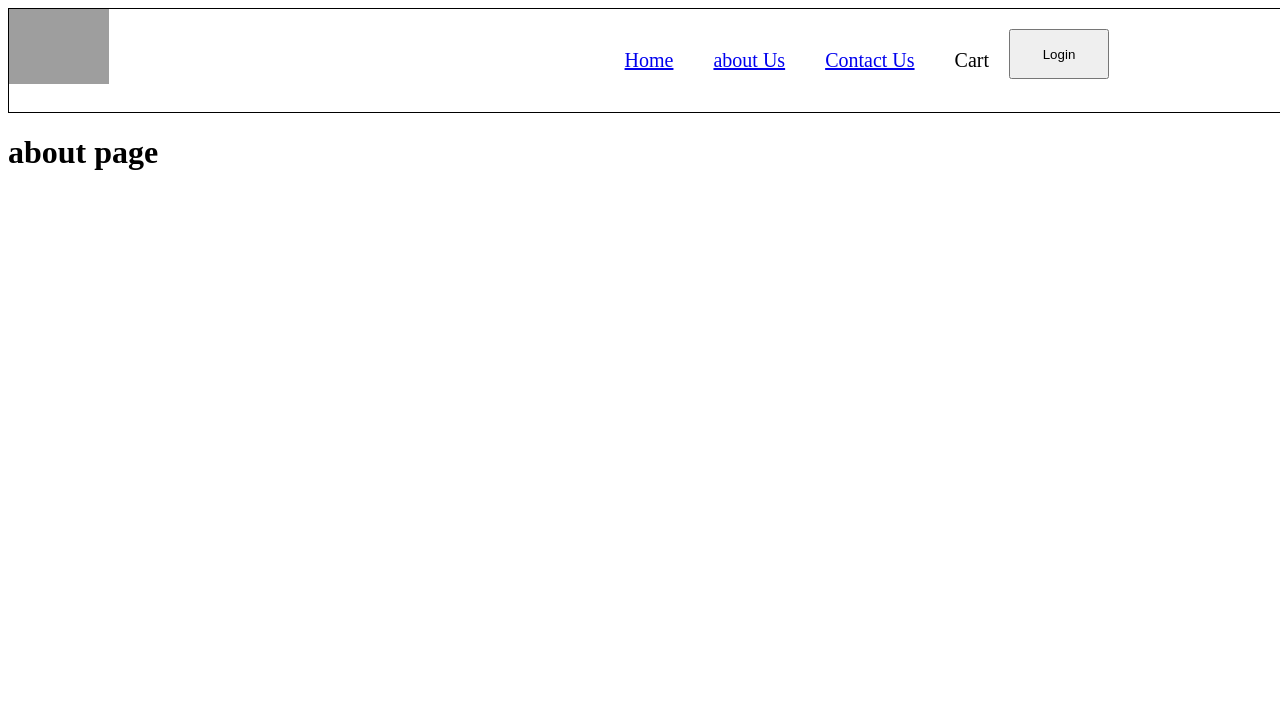
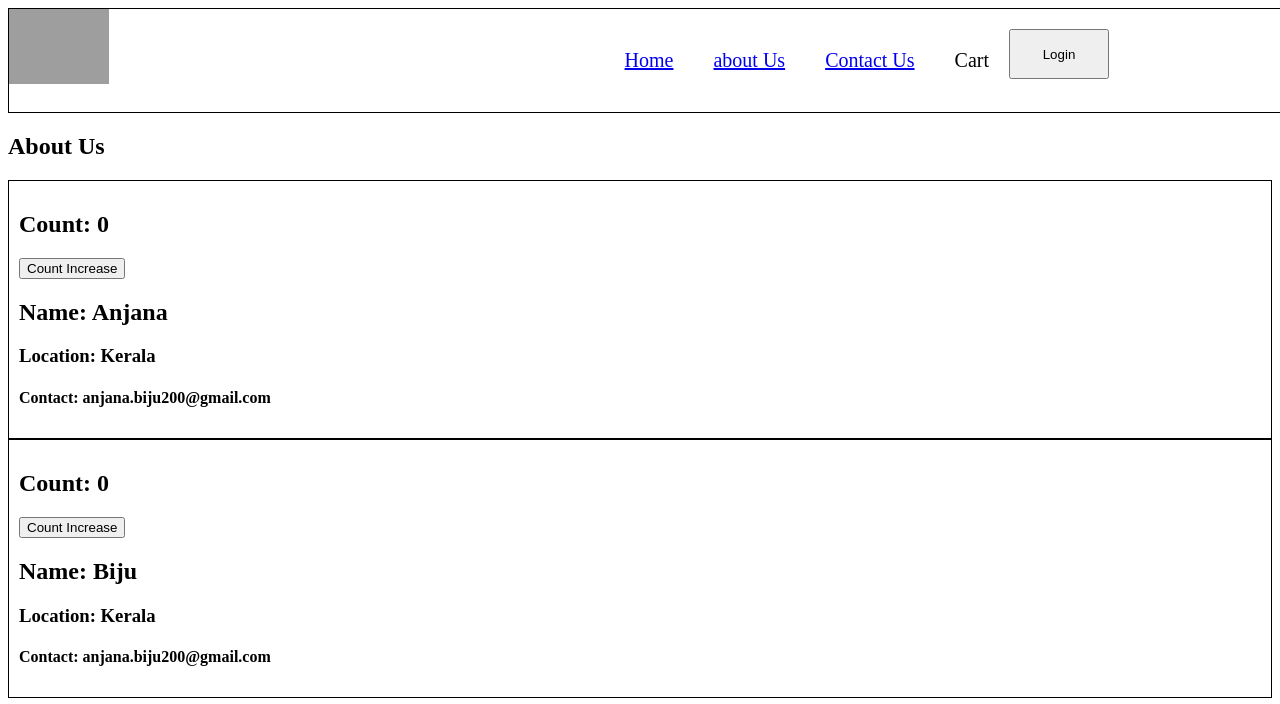
Before and after one commit to AnjanaBiju152/Food-Hunter, a React app: page /about in a window 1280 px wide. Shown: the top 704 px of the page. Built offline with nearby package versions, Linux system fonts and the light colour scheme; grey boxes are pictures that could not be loaded.

Commit message:
new changes

```diff
--- a/components/About.js
+++ b/components/About.js
@@ -1,9 +1,27 @@
-const About = () => {
-  return (
-    <div>
-      <h1>about page</h1>
-    </div>
-  );
-};
+import User from "./User";
+import UserClass from "./UserClass";
+import { Component } from "react";
 
+class About extends Component {
+  constructor(props) {
+    super(props);
+
+    console.log("Parent Constructor");
+  }
+  componentDidMount() {
+    console.log("Parent Component Did Mount");
+  }
+  render() {
+    console.log("Parent Render");
+
+    return (
+      <div>
+        <h2>About Us</h2>
+
+        <UserClass name={"Anjana"} location={"Kerala"} />
+        <UserClass name={"Biju"} location={"Kerala"} />
+      </div>
+    );
+  }
+}
 export default About;
--- /dev/null
+++ b/components/User.js
@@ -0,0 +1,14 @@
+import { useState } from "react";
+
+const User = ({ name }) => {
+  const [count] = useState(0);
+  return (
+    <div className="user-card">
+      <h2>Count = {count} </h2>
+      <h2>Name: {name}</h2>
+      <h3>Location: kerala</h3>
+      <h4>Contact: anjana.biju@200gmail.com</h4>
+    </div>
+  );
+};
+export default User;
--- /dev/null
+++ b/components/UserClass.js
@@ -0,0 +1,36 @@
+import React from "react";
+
+class UserClass extends React.Component {
+  constructor(props) {
+    super(props);
+
+    this.state = {
+      count: 0,
+    };
+  }
+
+  render() {
+    const { name, location } = this.props;
+    const { count } = this.state;
+
+    return (
+      <div className="user-card">
+        <h2>Count: {count}</h2>
+        <button
+          onClick={() => {
+            this.setState({
+              count: this.state.count + 1,
+            });
+          }}
+        >
+          Count Increase
+        </button>
+        <h2>Name: {name}</h2>
+        <h3>Location: {location}</h3>
+        <h4>Contact: anjana.biju200@gmail.com</h4>
+      </div>
+    );
+  }
+}
+
+export default UserClass;
--- a/index.css
+++ b/index.css
@@ -91,3 +91,8 @@ height: 50px;
 .filter{
     display: flex;
 }
+
+.user-card{
+    padding :10px;
+    border: 1px solid black;
+}
```
